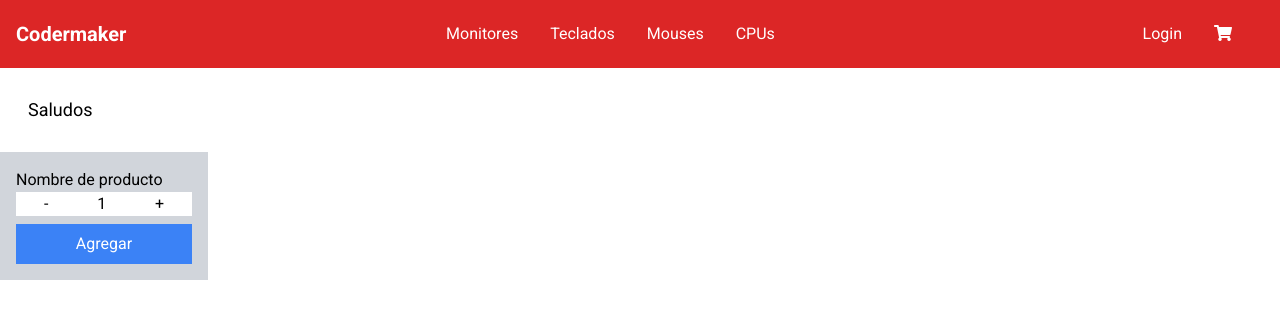
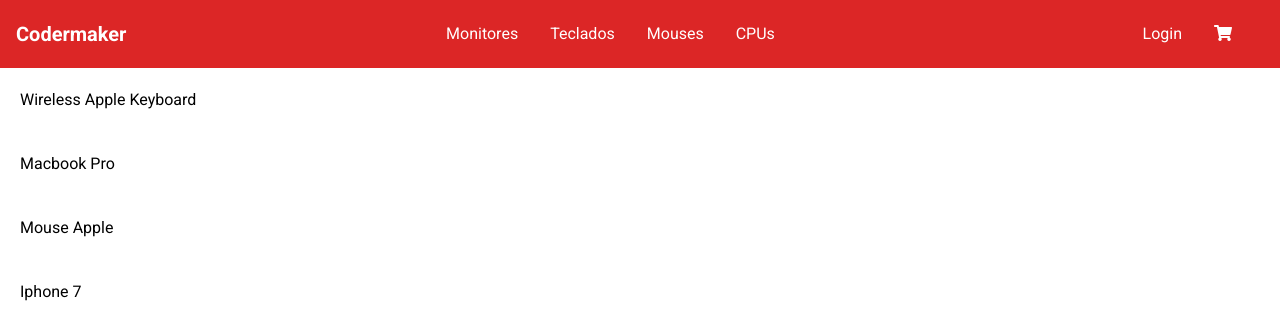
Before and after one commit to solisjoaquin/react-coderhouse, a React (Create React App) app: page / in a window 1280 px wide. Shown: the top 336 px of the page. Built offline with nearby package versions, Linux system fonts and the light colour scheme.

Commit message:
agregando actividad 6, usar useEffect con el setTimeOut

```diff
--- a/src/App.js
+++ b/src/App.js
@@ -8,7 +8,7 @@ function App() {
       <Navbar />
       <ItemListContainer
         greeting="Saludos" />
-      <ItemCount stock={10} initial={1} />
+      {/* <ItemCount stock={10} initial={1} /> */}
     </div>
   );
 }
--- /dev/null
+++ b/src/components/Item/Item.js
@@ -0,0 +1,12 @@
+import React from 'react'
+
+function Item({ title }) {
+
+    return (
+        <div>
+            <p>{title}</p>
+        </div>
+    )
+}
+
+export default Item
--- /dev/null
+++ b/src/components/ItemList/ItemList.js
@@ -0,0 +1,20 @@
+import React from 'react'
+import Item from '../Item/Item'
+
+
+
+function ItemList({ items }) {
+    return (
+        <div>
+            { items.map(item => (
+                <div className="p-5">
+                    <Item key={item.id} title={item.title} />
+                </div>
+            ))
+
+            }
+        </div>
+    )
+}
+
+export default ItemList
--- a/src/containers/ItemListContainer/ItemListContainer.js
+++ b/src/containers/ItemListContainer/ItemListContainer.js
@@ -1,9 +1,63 @@
-import React from 'react'
+import React, { useState, useEffect } from 'react'
+import ItemList from '../../components/ItemList/ItemList'
+
+let itemsList = [
+    {
+        id: 1,
+        title: "Wireless Apple Keyboard",
+        price: 1000,
+        description: "El Magic Keyboard es un teclado con un nuevo diseño elegante, batería recargable y grandes prestaciones. Tiene un mecanismo de tijera optimizado debajo de cada tecla que mejora su estabilidad y funcionamiento, así como un perfil más estilizado, lo que te permitirá escribir con mayor rapidez, comodidad y precisión.",
+        pictureUrl: 'https://images.unsplash.com/photo-1587829741301-dc798b83add3?ixid=MXwxMjA3fDB8MHxzZWFyY2h8MXx8a2V5Ym9hcmR8ZW58MHx8MHw%3D&ixlib=rb-1.2.1&auto=format&fit=crop&w=500&q=60'
+    },
+    {
+        id: 2,
+        title: 'Macbook Pro',
+        price: 3400,
+        description: "Intel Core i7 de seis núcleos a 2,6 GHz de novena generación Turbo Boost de hasta 4,5 GHz AMD Radeon Pro 5300M con 4 GB de memoria GDDR6 16 GB de memoria DDR4 a 2.666 MHz",
+        pictureUrl: 'https://images.unsplash.com/photo-1541807084-5c52b6b3adef?ixid=MXwxMjA3fDB8MHxwaG90by1wYWdlfHx8fGVufDB8fHw%3D&ixlib=rb-1.2.1&auto=format&fit=crop&w=334&q=80'
+    },
+    {
+        id: 3,
+        title: "Mouse Apple",
+        price: 450,
+        description: "Olvídate de las pilas de toda la vida, porque el ratón Magic Mouse 2 es totalmente recargable. Es más ligero, lleva menos piezas gracias a la batería integrada y a su parte inferior uniforme, y ha ganado en estabilidad.",
+        pictureUrl: 'https://images.unsplash.com/photo-1470054187619-8cf450e37193?ixid=MXwxMjA3fDB8MHxzZWFyY2h8MTh8fGtleWJvYXJkfGVufDB8fDB8&ixlib=rb-1.2.1&auto=format&fit=crop&w=500&q=60'
+    },
+    {
+        id: 4,
+        title: "Iphone 7",
+        price: 1000,
+        description: "Su memoria RAM de 2 GB es justo lo que necesitás para utilizar las funciones más importantes como llamar, enviar mensajes, navegar y ejecutar aplicaciones de uso frecuente como redes sociales o multimedia.",
+        pictureUrl: 'https://images.unsplash.com/photo-1514473776127-61e2dc1dded3?ixid=MXwxMjA3fDB8MHxzZWFyY2h8Mjl8fGlwaG9uZXxlbnwwfHwwfA%3D%3D&ixlib=rb-1.2.1&auto=format&fit=crop&w=500&q=60'
+    },
+
+];
+
 
 function ItemListContainer({ greeting }) {
+
+    const [items, setItems] = useState([])
+    const promise = new Promise((resolve, rejected) => {
+        setTimeout(() => {
+            let status = 200
+            if (status < 400) {
+                resolve(itemsList)
+            } else {
+                rejected("hubo un error")
+            }
+        }, 2000)
+    })
+
+    useEffect(() => {
+        promise
+            .then(items => setItems(items))
+            .catch(console.log("hubo un error"))
+    }, [])
+
     return (
         <div>
-            <p className="text-lg p-7">{greeting}</p>
+            <ItemList items={items} />
+            {/* <p className="text-lg p-7">{greeting}</p> */}
         </div>
     )
 }
```
Also changed, not shown: 1 other file (tests, documents, lock files or other folders).
